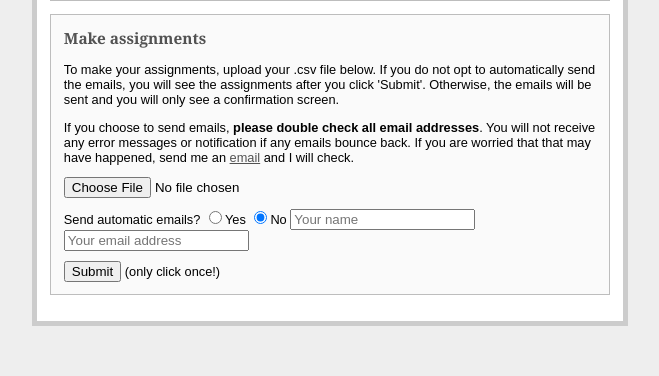
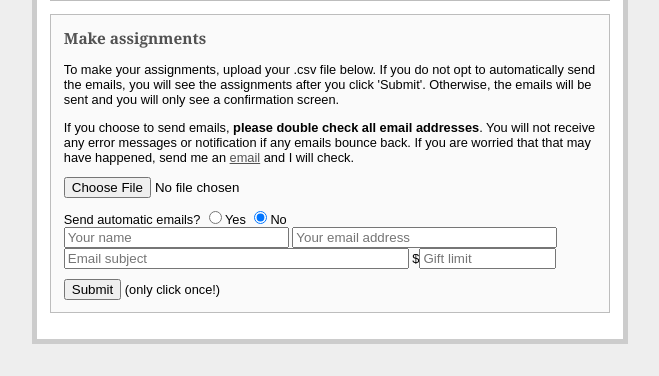
Before and after one commit to Sz-Tim/holiPy, a Flask app: page / in a window 1280 px wide. Shown: the part 612-988 px from the top of the page, without its empty margins (310-969 px from the left). Before the commit the page ends 938 px from the top, so only its background shows below. Run offline with Flask 2, Linux system fonts and the light colour scheme.

Commit message:
starting fresh

```diff
--- a/app.py
+++ b/app.py
@@ -1,10 +1,13 @@
+import csv
 from flask import Flask, render_template, request
-import csv
+from functools import reduce
 import io
+import operator
+import os
 import pandas
 import random
+import smtplib
 import tablib
-import os
 
 def randomizer():
     dataframe = pandas.read_csv('data/user_orig.csv')
@@ -21,6 +24,35 @@ def randomizer():
     print(dataframe)
 
     dataframe.to_csv('data/user_new.csv', index=False)
+
+def send_email(og_name, og_email, sbjct, gift_lim, dataframe):
+
+    nPs = [0]*len(dataframe)
+    for i in range(0, len(nPs)):
+        nPs[i] = sum(dataframe['couple'] != dataframe['couple'][i])
+    nPs_pr = [(1 - 1/x) for x in nPs]
+    tPr = round((1-reduce(operator.mul, nPs_pr,1))*100, 0)
+    body = '''Hi %s,\n\n
+
+    This year, you have been randomly assigned to give a gift to %s.\n\n
+    The pairings were generated and sent automatically, so apologies if you are giving
+    a gift to the same person as last year. Since there are only %s possibilities for
+    you, there is actually a %s%% chance of that happening each year, and a %s%% chance
+    of that happening to at least one person.\n\n
+    Please keep in mind that the gift limit is $%s. If you have any questions,
+    contact %s at %s.'''
+
+    for i in range(0,len(dataframe)):
+        body_i = body % (dataframe['giver'][i], dataframe['recipient'][i], nPs[i],
+                         round(1/nPs[i]*100, 0), tPr, gift_lim,
+                         og_name, og_email)
+        email_text = 'Subject: {}\n\n{}'.format(sbjct, body_i)
+        server = smtplib.SMTP_SSL('smtp.gmail.com', 465)
+        server.ehlo()
+        server.login("HolidayGiftR@gmail.com", "holipygiftr")
+        server.sendmail("HolidayGiftR@gmail.com", dataframe['email'][i], email_text)
+        server.close()
+
 
 
 app = Flask(__name__)
@@ -57,6 +89,9 @@ def index():
             f_e = open('data/user_email.txt', 'w')
             f_e.write('%s <%s>' % (email_nm, email_eml))
             f_e.close()
+            sbjct = request.form['sbjct']
+            gift_lim = request.form['gift_lim']
+            send_email(email_nm, email_eml, sbjct, gift_lim, dataframe)
             return render_template('emails_sent.html', og_nm=email_nm,\
                                    nPart=dataframe.shape[0])
 
--- a/requirements.txt
+++ b/requirements.txt
@@ -1,10 +1,13 @@
 Flask==0.12.2
 Flask-Cors==3.0.2
+functools==10.2
 gunicorn==19.6.0
 itsdangerous==0.24
 Jinja2==2.9.6
 MarkupSafe==1.0
+operator==9.9
 pandas==0.20.1
 requests==2.12.4
+smtplib==20.17
 tablib==0.11.4
 Werkzeug==0.12.2
--- a/templates/index.html
+++ b/templates/index.html
@@ -70,9 +70,15 @@
                 <label for="email-opt">Send automatic emails?</label>
                 <input type="radio" name="email-opt" value="Yes"/>Yes
                 <input type="radio" name="email-opt" value="No" checked="checked"/>No
-                <input type="text" name="og-name" placeholder="Your name">
-                <input type="text" name="og-email" placeholder="Your email address">
+			</div>
+			<div>
+                <input type="text" name="og-name" placeholder="Your name" size=25>
+                <input type="text" name="og-email" placeholder="Your email address" size=30>
             </div>
+			<div>
+				<input type="text" name="sbjct" placeholder="Email subject" size=40>
+				$<input type="text" name="gift_lim" placeholder="Gift limit" size=14>
+			</div>
             <div style="padding-top: 0.75em">
                 <!-- This needs to perform a different action depending on the
                      checkbox. If not checked, run the randomizer and then
```
